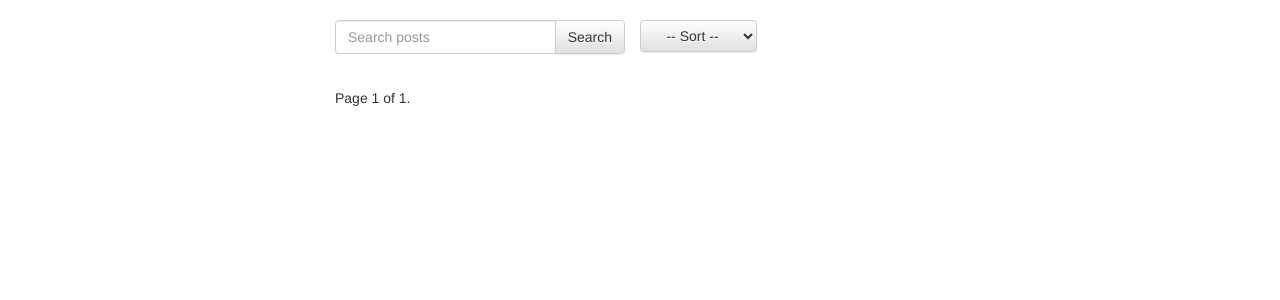
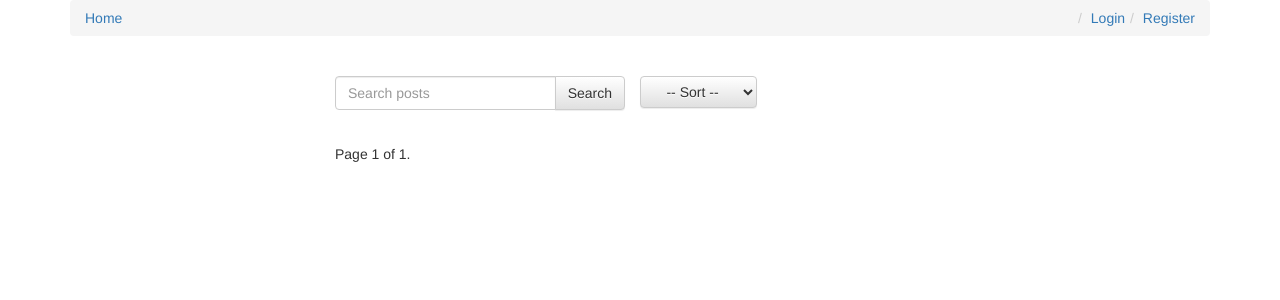
Before and after one commit to kodeit/blog, a Django app: page / in a window 1280 px wide. Shown: the top 300 px of the page. Run offline with Django 3.2, Linux system fonts and the light colour scheme; data that the repository does not hold is empty; some libraries are stand-ins or nearby versions.

Commit message:
Templates: Added menu bar and basic links.
This changeset is to display create/edit/delete links based on user authentication.

```diff
--- a/blog/templates/posts/base.html
+++ b/blog/templates/posts/base.html
@@ -34,6 +34,23 @@ $(function() {
 </head>
 
 <body>
+<div class='container'>
+    <ol class='breadcrumb'>
+        <li><a href='{% url "posts:post-list" %}'>Home</a></li>
+        {% block post_list_links %}
+        {% endblock %}
+        {% block post_detail_links %}
+        {% endblock %}
+
+        {% if not request.user.is_authenticated %}
+            <li class='pull-right'><a href='{% url "accounts:register" %}'>Register</a></li>
+            <li class='pull-right'><a href='{% url "accounts:login" %}'>Login</a></li>
+        {% else %}
+            <li class='pull-right'><a href='{% url "accounts:logout" %}'>Logout</a></li>
+            <li class='pull-right'>{{ request.user.username }}</a></li>
+        {% endif %}
+    </ol>
+</div>
 {% block content %}{% endblock content %}
 </body>
 
--- a/blog/templates/posts/post_detail.html
+++ b/blog/templates/posts/post_detail.html
@@ -4,6 +4,12 @@
 {{ post.title }} {{ block.super }}
 {% endblock head_title %}
 
+{% block post_detail_links %}
+    {% if request.user.is_authenticated %}
+        <li><a href='{{ post.get_absolute_url }}edit'>Edit</a></li>
+        <li><a href='{{ post.get_absolute_url }}delete'>Delete</a></li>
+    {% endif %}
+{% endblock %}
 
 {% block content %}
 <div class='col-sm-6 col-sm-offset-3'>
--- a/blog/templates/posts/post_list.html
+++ b/blog/templates/posts/post_list.html
@@ -1,4 +1,11 @@
 {% extends "posts/base.html" %}
+
+{% block post_list_links %}
+{% if request.user.is_authenticated %}
+    <li class=''><a href='{% url "posts:post-create" %}'>Create</a></li>
+{% endif %}
+{% endblock %}
+
 
 {% block content %}
 <div class='col-sm-6 col-sm-offset-3'>
```
